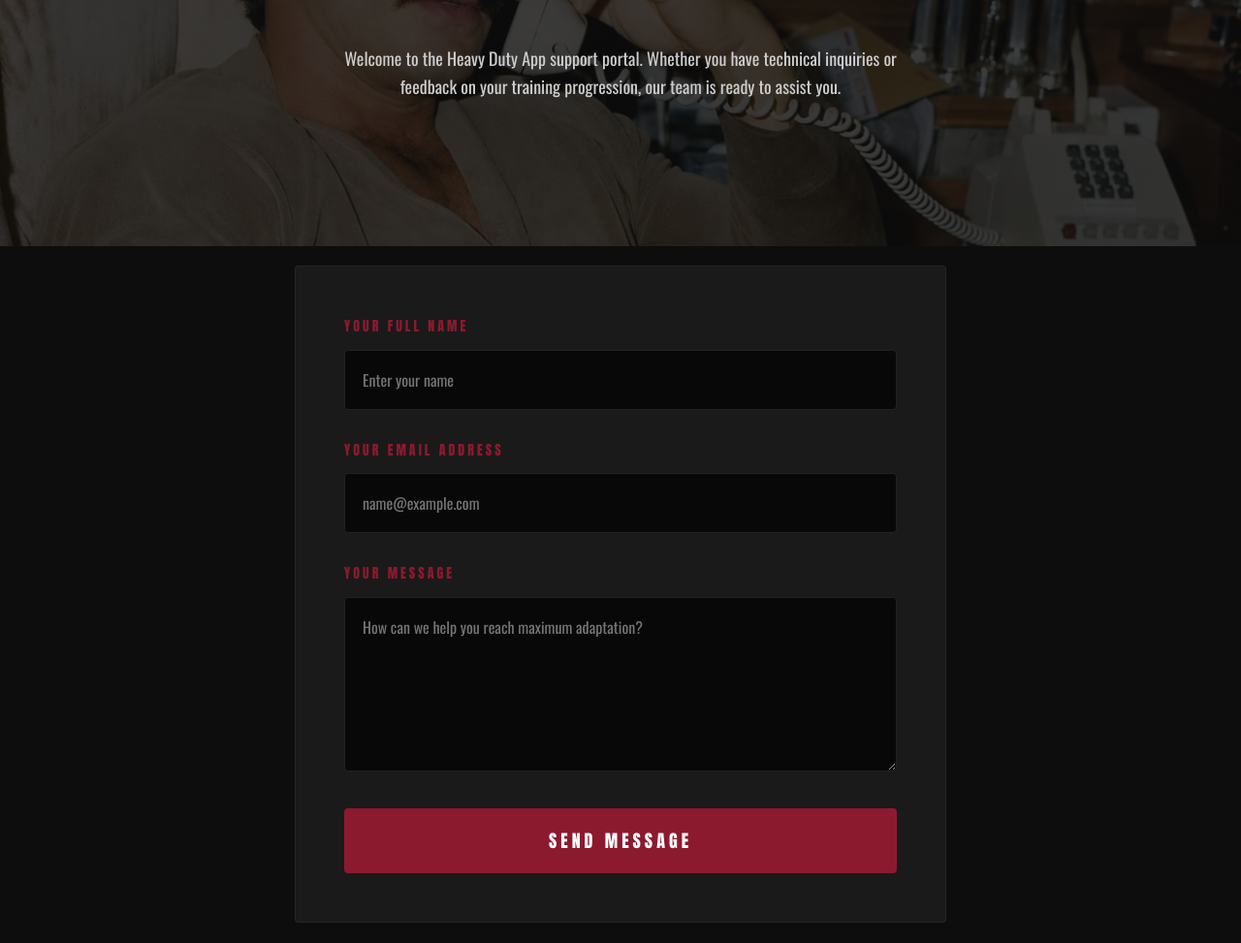
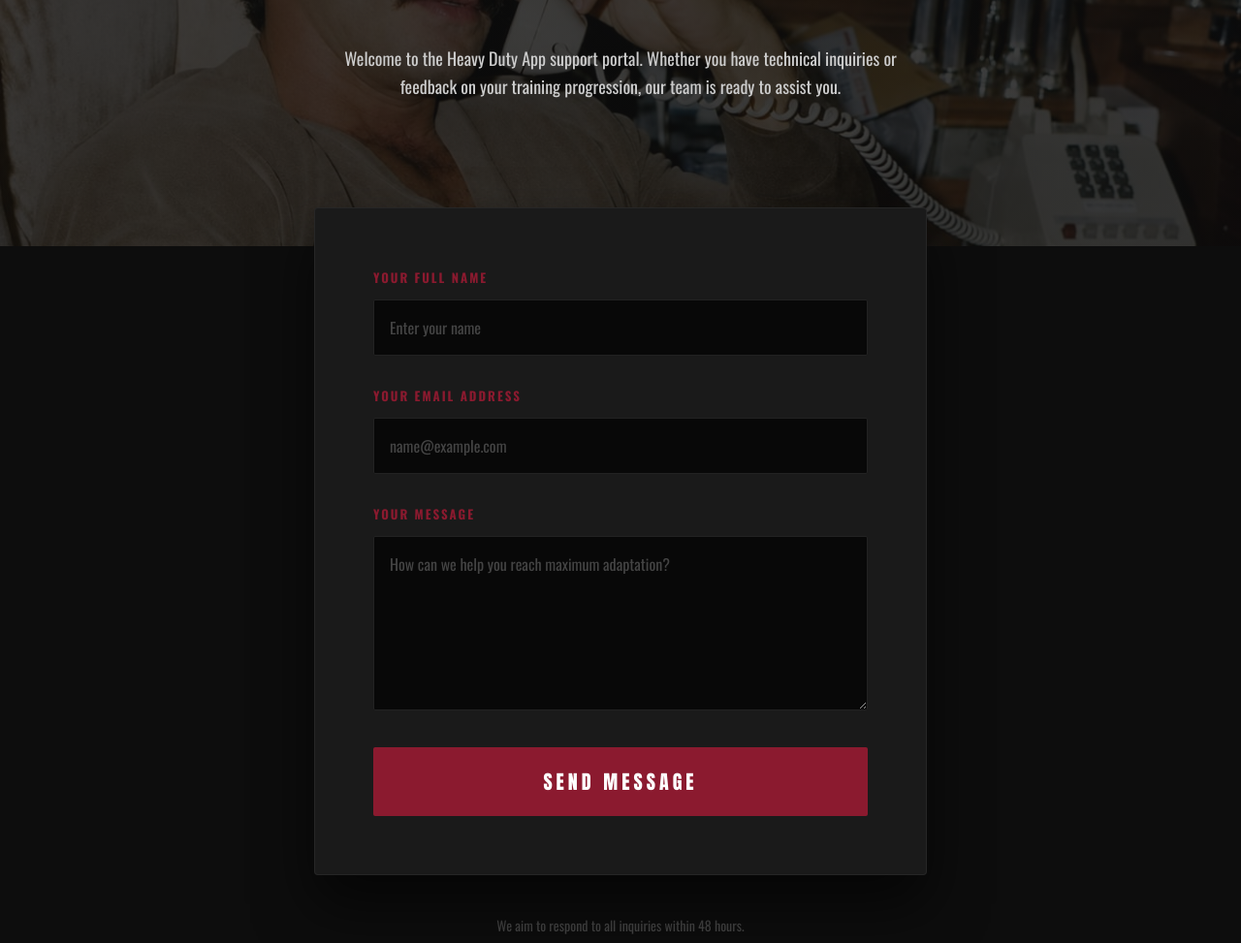
Before and after one commit to abrraar/Heavy-Duty-Website, a plain HTML site: page contact.html in a window 1280 px wide. Shown: the part 467-1440 px from the top of the page at 97% size. Drawn offline with nearby package versions, Linux system fonts and the light colour scheme.

Commit message:
UI: Refine contact form to Elite Industrial design for full-site consistency

```diff
--- a/contact.html
+++ b/contact.html
@@ -21,6 +21,7 @@
     </header>
 
     <main class="page-content">
+        <div class="contact-container">
             <form action="https://formspree.io/md.alabrar.mjd@gmail.com" method="POST" class="contact-form">
                 <div class="form-group">
                     <label for="name">YOUR FULL NAME</label>
@@ -36,8 +37,9 @@
                 </div>
                 <button type="submit" class="btn btn-submit">SEND MESSAGE</button>
             </form>
+        </div>
 
-        <p style="margin-top: 40px; color: #666666; font-size: 14px; text-align: center;">We aim to respond to all inquiries within 48 hours.</p>
+        <p style="margin-top: 40px; color: #444444; font-size: 14px; text-align: center;">We aim to respond to all inquiries within 48 hours.</p>
     </main>
 
     <footer>
--- a/css/styles.css
+++ b/css/styles.css
@@ -474,82 +474,93 @@
     transform: scale(0.98);
 }
 
-/* Forms */
+/* Forms - Elite Industrial Design */
+.contact-container {
+    max-width: 900px;
+    margin: -60px auto 0; /* Pull up to overlap header slightly */
+    position: relative;
+    z-index: 10;
+    padding: 0 20px;
+}
+
 .contact-form {
     background-color: var(--surface-color);
-    padding: 30px 20px;
+    padding: 40px 30px;
     border-radius: 4px;
     border: 1px solid rgba(255, 255, 255, 0.05);
     text-align: left;
     width: 100%;
+    box-shadow: 0 30px 60px rgba(0,0,0,0.6);
 }
 
 @media (min-width: 768px) {
     .contact-form {
-        padding: 50px;
+        padding: 60px;
     }
 }
 
 .form-group {
-    margin-bottom: 20px;
-}
-
-@media (min-width: 768px) {
-    .form-group {
-        margin-bottom: 30px;
-    }
+    margin-bottom: 30px;
 }
 
 .form-group label {
     display: block;
-    font-family: var(--font-heading); /* Anton */
-    font-size: 14px;
-    letter-spacing: 3px;
+    font-family: var(--font-subheading); /* Oswald Bold */
+    font-weight: 700;
+    font-size: 13px;
+    letter-spacing: 2px;
     margin-bottom: 12px;
     color: var(--accent-color);
+    text-transform: uppercase;
 }
 
 .form-group input, .form-group textarea {
     width: 100%;
-    padding: 14px;
+    padding: 16px;
     background-color: #080808;
     border: 1px solid #222222;
     color: white;
-    border-radius: 4px;
+    border-radius: 2px;
     font-family: var(--font-body);
-    font-size: 14px;
+    font-size: 16px;
     outline: none;
-    transition: border-color 0.3s;
-}
-
-@media (min-width: 768px) {
-    .form-group input, .form-group textarea {
-        padding: 18px;
-        font-size: 16px;
-    }
+    transition: all 0.3s;
 }
 
 .form-group input:focus, .form-group textarea:focus {
     border-color: var(--accent-color);
+    background-color: #000000;
+}
+
+.form-group input::placeholder, .form-group textarea::placeholder {
+    color: #444444;
 }
 
 .form-group textarea {
-    height: 150px;
+    height: 180px;
     resize: vertical;
-}
-
-@media (min-width: 768px) {
-    .form-group textarea {
-        height: 180px;
-    }
 }
 
 .btn-submit {
     width: 100%;
     cursor: pointer;
-    font-size: 18px;
+    font-family: var(--font-heading); /* Anton */
+    font-size: 20px;
     padding: 20px;
     letter-spacing: 4px;
+    border-radius: 2px;
+    background-color: var(--accent-color);
+    color: white;
+    border: none;
+    transition: background-color 0.3s, transform 0.2s;
+}
+
+.btn-submit:hover {
+    background-color: #A01D35;
+}
+
+.btn-submit:active {
+    transform: scale(0.98);
 }
 
 /* Footer */
```
Lines whose indentation alone changed are shown as unchanged.
